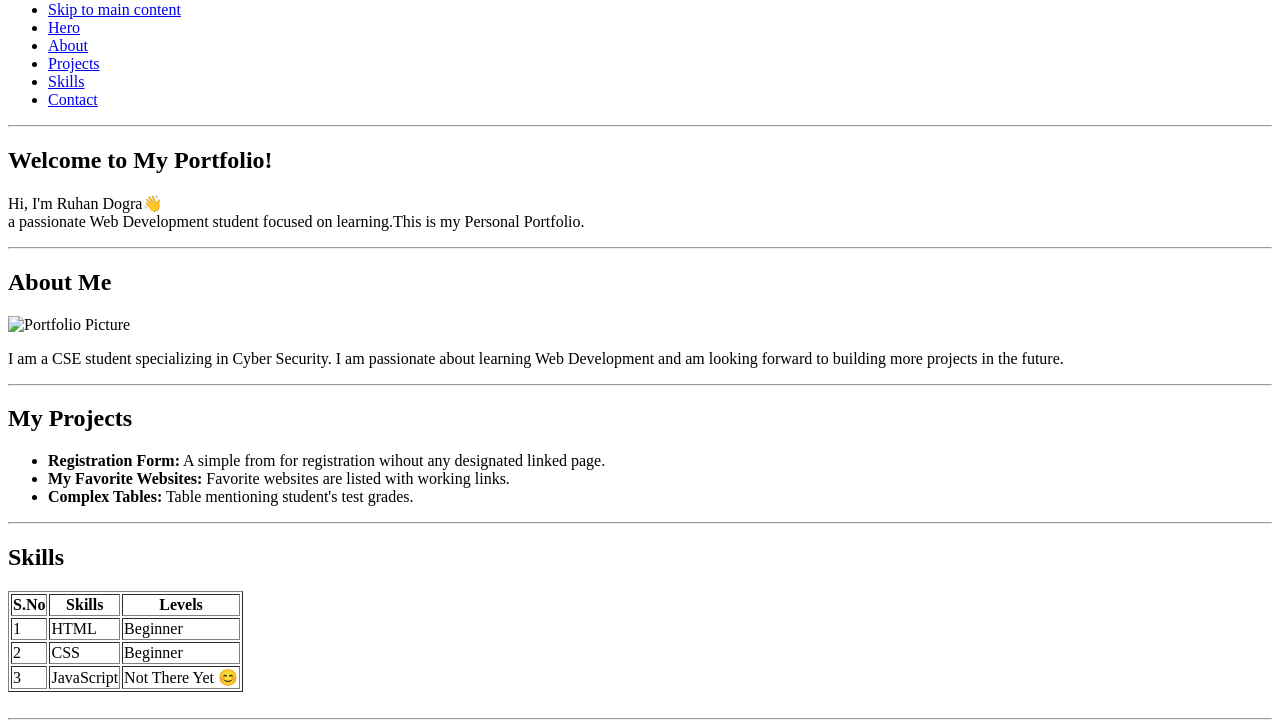
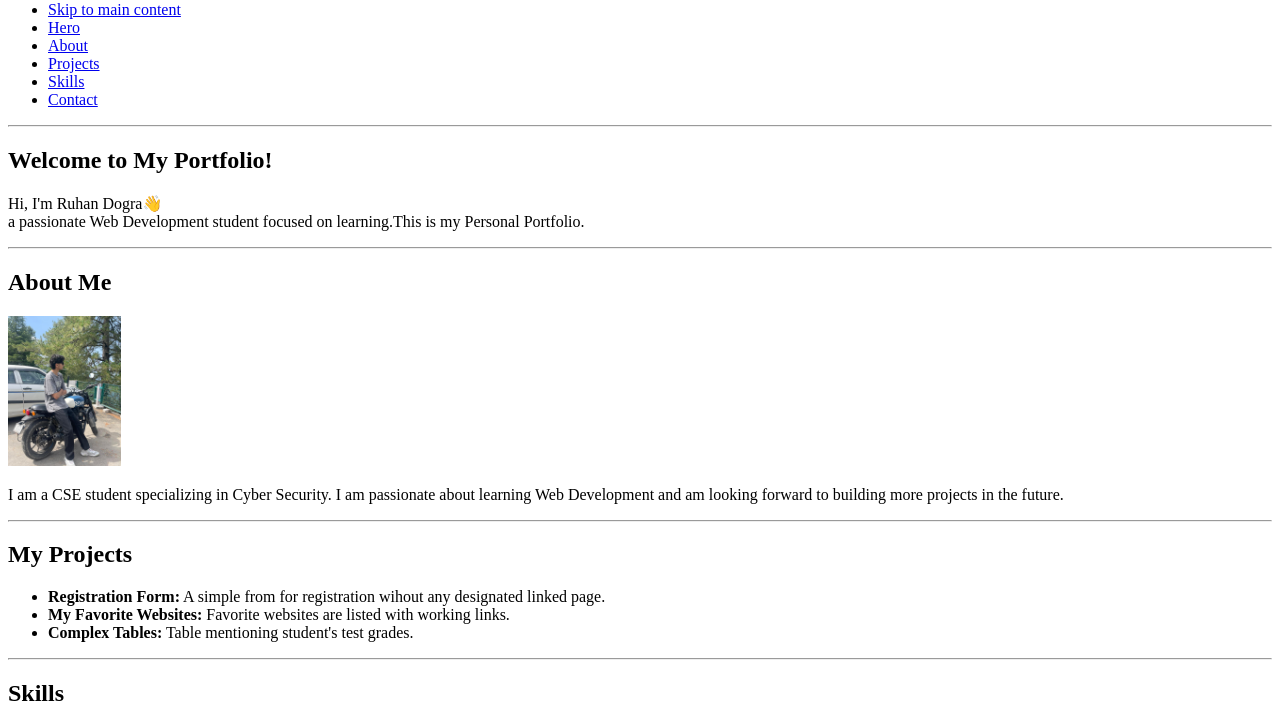
Before and after one commit to ruhannn7/Web-Dev, a plain HTML site: page lab1/index.html in a window 1280 px wide. Shown: the part 79-801 px from the top of the page. Drawn offline with Linux system fonts and the light colour scheme.

Commit message:
Update index.html

```diff
--- a/lab1/index.html
+++ b/lab1/index.html
@@ -35,7 +35,7 @@
 
         <section id="about">
             <h2>About Me</h2>
-            <img src="portfolio image/image.jpg" alt="Portfolio Picture" height="150px">
+            <img src="portfolioimage/image.jpg" alt="Portfolio Picture" height="150px">
             <p>
                 I am a CSE student specializing in Cyber Security.
                 I am passionate about learning Web Development and am looking forward to building more projects in the future.
```
